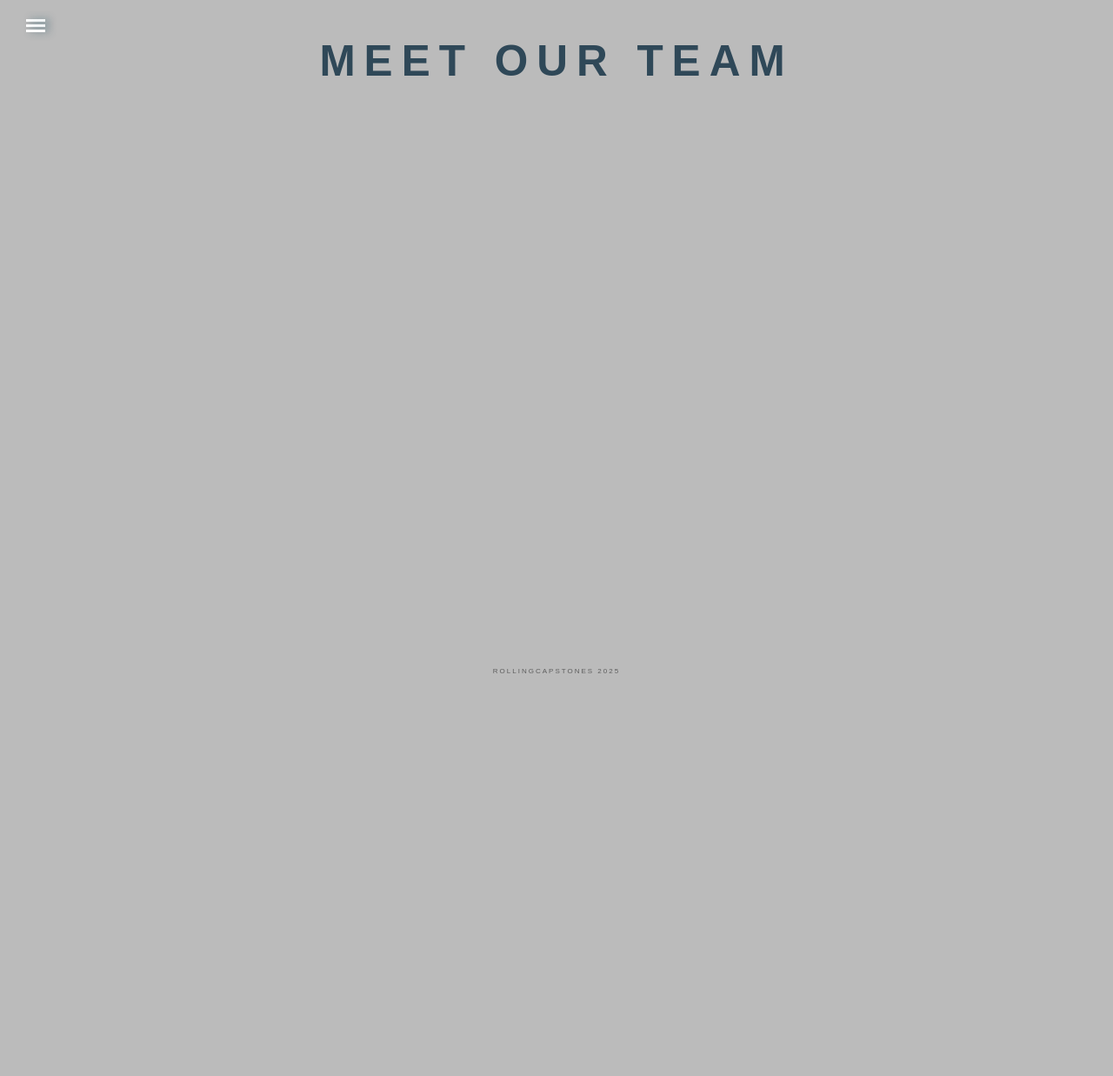
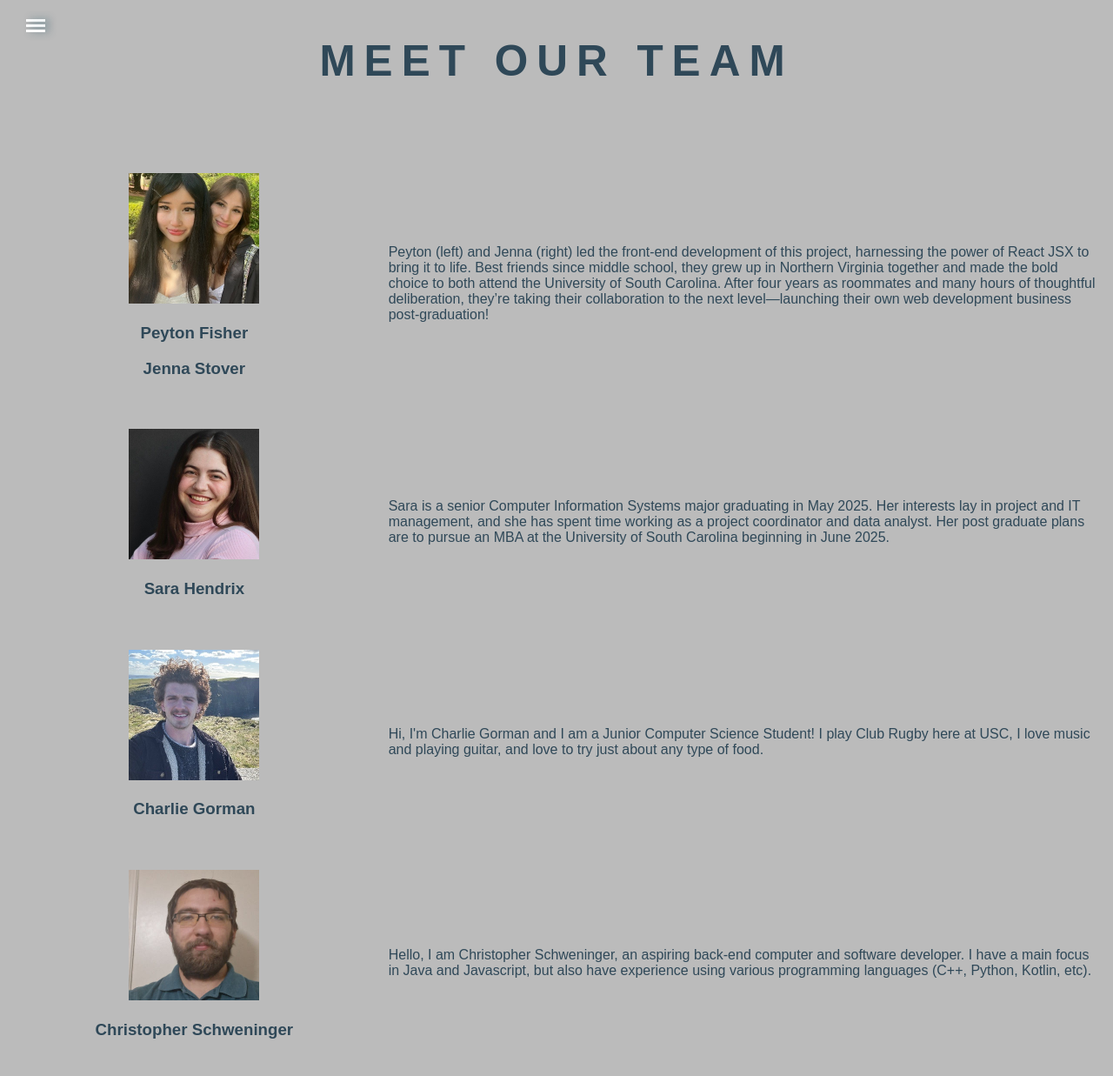
Before and after one commit to peytonfisher/RollingCapStonesVacationPlanner, a plain HTML site: page pages/about.html in a window 1280 px wide. Shown: the top 1237 px of the page at 87% size. Before the commit the page ends 800 px from the top, so only its background shows below. Drawn offline with Linux system fonts and the light colour scheme.

Commit message:
updated team page

```diff
--- a/pages/about.html
+++ b/pages/about.html
@@ -34,12 +34,43 @@
                         <h1>Meet Our Team</h1>
                     </section>
                 </div>
-                <!-- <div class="team-member">
-                    <section class="team-member">
+                <div class="team-member">
+                    <section class="profile">
+                        <img class="team-photo" src="../assets/jenna-and-peyton.jpeg" alt="Jenna and Peyton's Headshot">
+                        <h3>Peyton Fisher</h3>
+                        <h3>Jenna Stover</h3>
+                    </section>
+                    <section class="bio">
+                        <p>Peyton (left) and Jenna (right) led the front-end development of this project, harnessing the power of React JSX to bring it to life. Best friends since middle school, they grew up in Northern Virginia together and made the bold choice to both attend the University of South Carolina. After four years as roommates and many hours of thoughtful deliberation, they’re taking their collaboration to the next level—launching their own web development business post-graduation!</p>
+                    </section>
+                </div>
+                <div class="team-member">
+                    <section class="profile">
+                        <img class="team-photo" src="../assets/sara.jpg" alt="Sara Hendrix's Headshot">
                         <h3>Sara Hendrix</h3>
                     </section>
-
-                </div> -->
+                    <section class="bio">
+                        <p>Sara is a senior Computer Information Systems major graduating in May 2025. Her interests lay in project and IT management, and she has spent time working as a project coordinator and data analyst. Her post graduate plans are to pursue an MBA at the University of South Carolina beginning in June 2025.</p>
+                    </section>
+                </div>
+                <div class="team-member">
+                    <section class="profile">
+                        <img class="team-photo" src="../assets/charlie.jpeg" alt="Charlie Gorman's Headshot">
+                        <h3>Charlie Gorman</h3>
+                    </section>
+                    <section class="bio">
+                        <p>Hi, I'm Charlie Gorman and I am a Junior Computer Science Student! I play Club Rugby here at USC, I love music and playing guitar, and love to try just about any type of food.</p>
+                    </section>
+                </div>
+                <div class="team-member">
+                    <section class="profile">
+                        <img class="team-photo" src="../assets/christopher.jpg" alt="Christopher Schweninger's Headshot">
+                        <h3>Christopher Schweninger</h3>
+                    </section>
+                    <section class="bio">
+                        <p>Hello, I am Christopher Schweninger, an aspiring back-end computer and software developer. I have a main focus in Java and Javascript, but also have experience using various programming languages (C++, Python, Kotlin, etc).</p>
+                    </section>
+                </div>
           </div>
         </main>
         <footer>
--- a/styles/about.css
+++ b/styles/about.css
@@ -18,6 +18,7 @@ body {
 
 .main-content {
     display: flex;
+    flex-direction: column;
     max-height: 100vh;
 }
 
@@ -33,10 +34,35 @@ body {
     width: 100%;
 }
 
-/* .team-member{
+.team-member{
+    display: flex; /* enables side-by-side layout */
+    flex-direction: row;
+    gap: 20px; /* optional spacing between the two sections */
+    padding: 20px;
+    align-items: center;
+}
 
-} */
+.profile{
+    flex: 1;
+    text-align: center;
+}
 
+.team-photo{
+    width: 150px;
+    height: 150px;
+    object-fit: cover;
+
+}
+
+.bio{
+    flex: 2;
+}
+h3{
+    color:#2f4858;
+}
+p{
+    color: #2f4858;
+}
 .credit-line {
     position: relative;
     top: 580px;
```
Also changed, not shown: assets/charlie.jpeg (added), assets/christopher.jpg (added), assets/jenna-and-peyton.jpeg (added), assets/sara.jpg (added).
